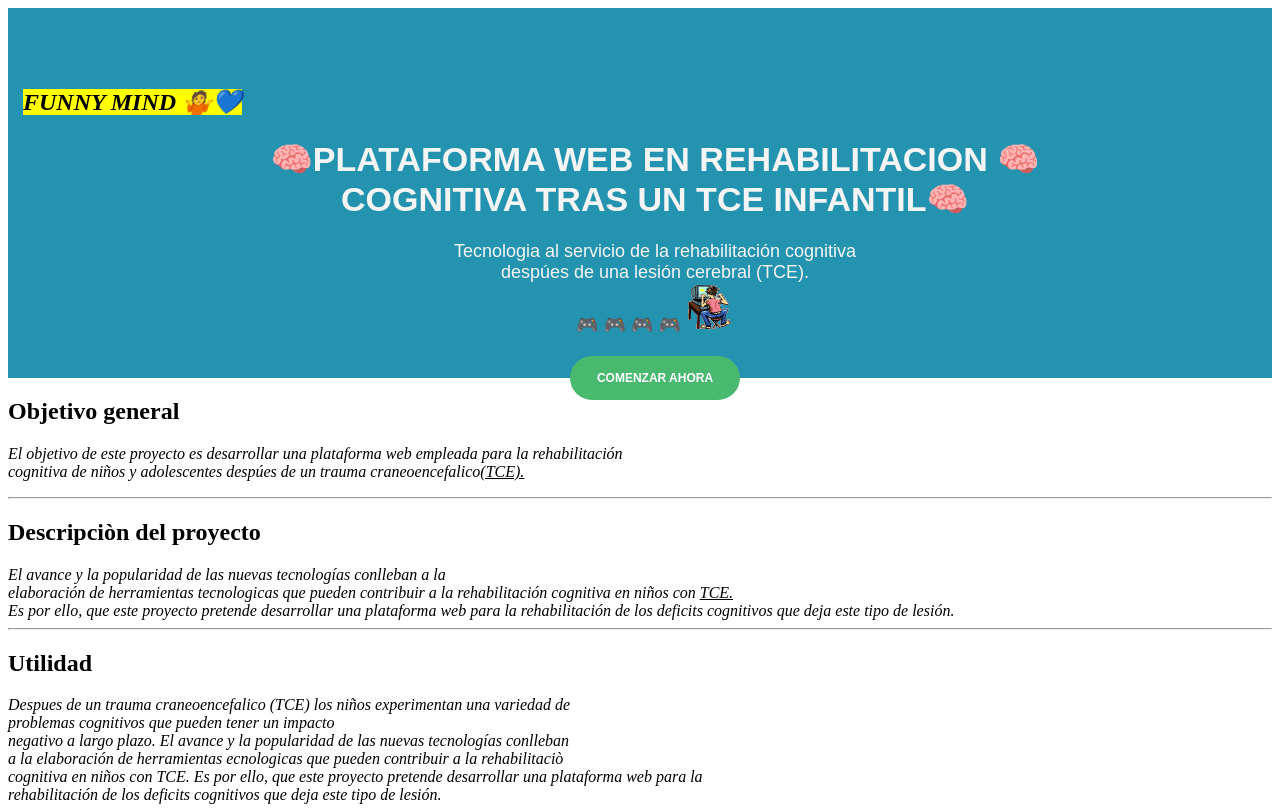
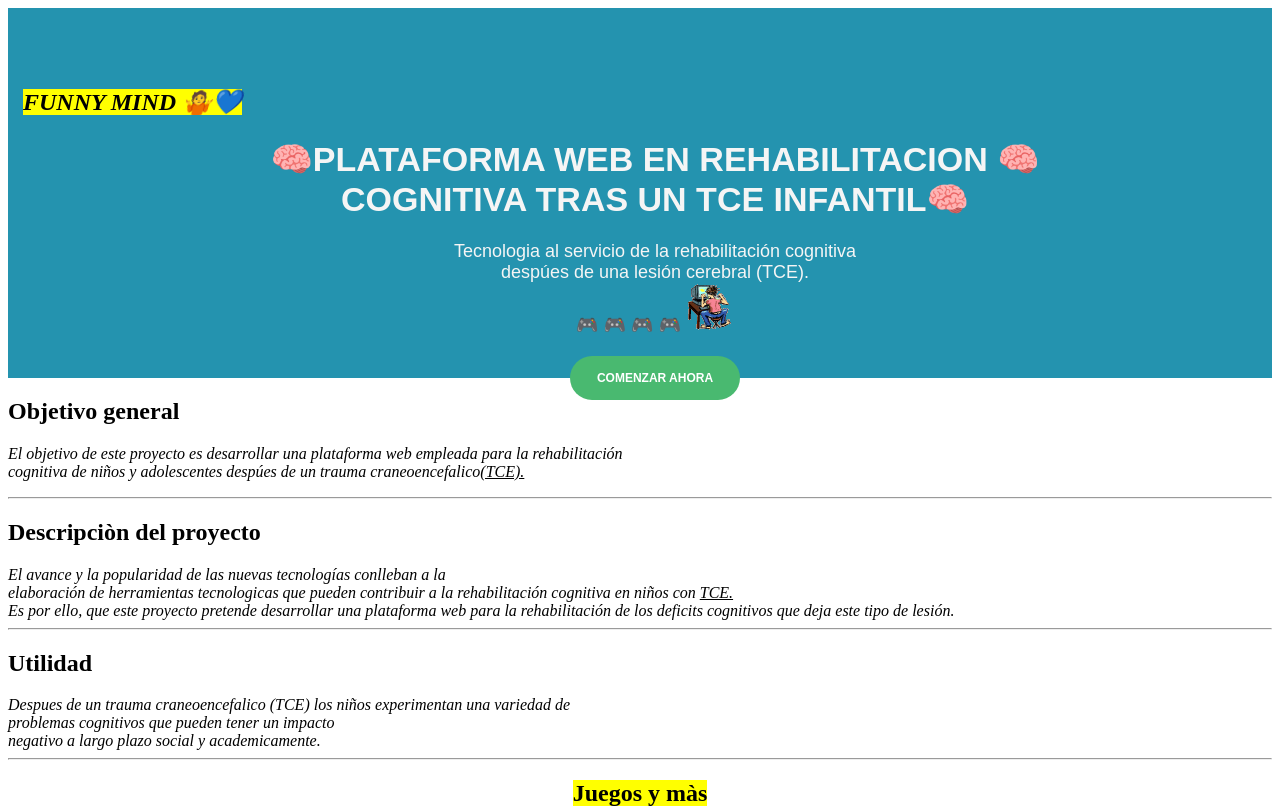
Before and after one commit to Luz199785/Proyecto-Integrador, a plain HTML site: page Pagina web L/index.html in a window 1280 px wide. Shown: the top 809 px of the page. Drawn offline with Linux system fonts and the light colour scheme; files whose address does not match are found by name.

Commit message:
Update index.html

```diff
--- a/Pagina web L/index.html
+++ b/Pagina web L/index.html
@@ -64,13 +64,7 @@
                 <br>
                  problemas cognitivos que pueden tener un impacto
                  <br>
-                 negativo a largo plazo. El avance y la popularidad de las nuevas tecnologías conlleban
-                 <br>
-                 a la elaboración de herramientas ecnologicas que pueden contribuir a la rehabilitaciò
-                 <br>
-                 cognitiva en niños con TCE. Es por ello, que este proyecto pretende  desarrollar una plataforma web para la
-                 <br>
-                 rehabilitación de los deficits cognitivos que deja este tipo de lesión.
+                 negativo a largo plazo social y academicamente.
 
             </i></p1>
             <hr>
```
